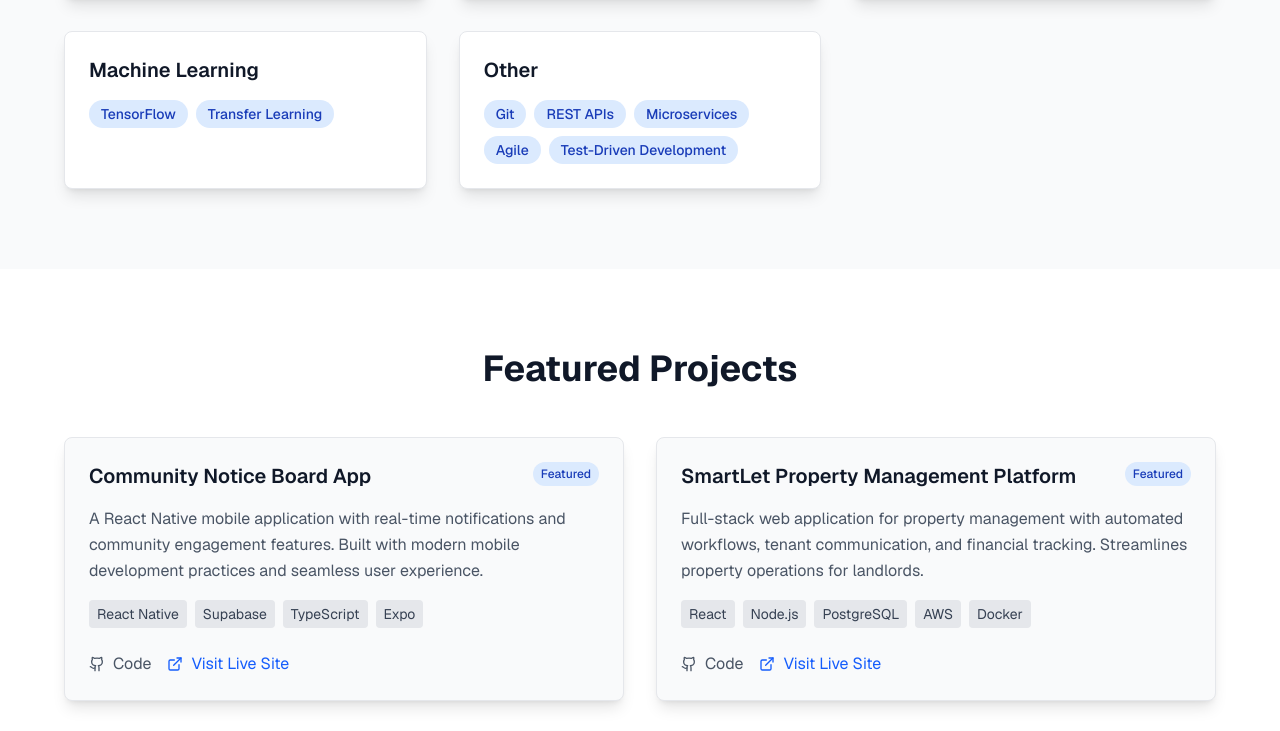
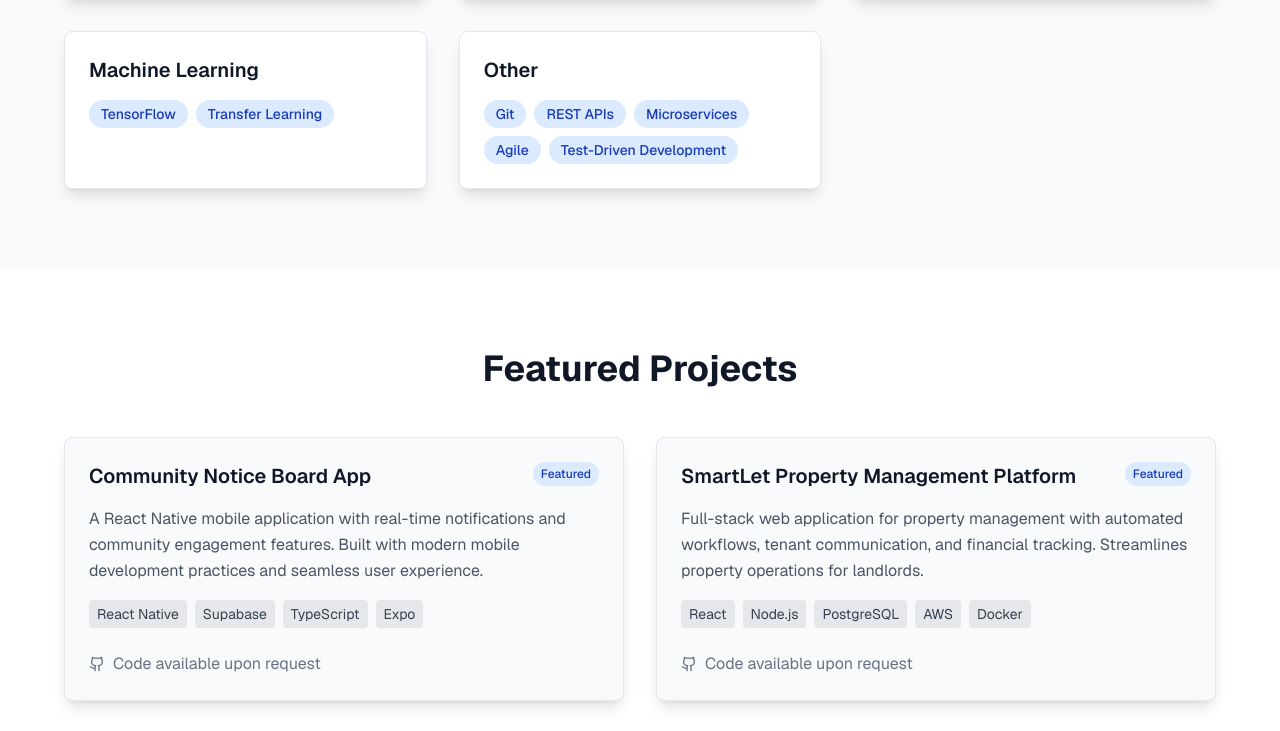
Before and after one commit to balazshetenyi/portfolio-next, a Next.js app: page / in a window 1280 px wide. Shown: the part 2028-2759 px from the top of the page. Built offline with nearby package versions, Linux system fonts and the light colour scheme.

Commit message:
feat: enhance dark mode styles and update project links in ProjectsSection

```diff
--- a/src/app/globals.css
+++ b/src/app/globals.css
@@ -1,31 +1,111 @@
 @import "tailwindcss";
 
-:root {
-  --background: #ffffff;
-  --foreground: #171717;
+body {
+  background-color: white;
+  color: #171717;
+  font-family: var(--font-geist-sans), Arial, Helvetica, sans-serif;
+  transition: background-color 0.3s, color 0.3s;
 }
 
-@theme inline {
-  --color-background: var(--background);
-  --color-foreground: var(--foreground);
-  --font-sans: var(--font-geist-sans);
-  --font-mono: var(--font-geist-mono);
+.dark body {
+  background-color: #0a0a0a !important;
+  color: #ededed !important;
 }
 
-@media (prefers-color-scheme: dark) {
-  :root {
-    --background: #0a0a0a;
-    --foreground: #ededed;
-  }
+/* Explicit dark mode overrides for all components */
+.dark .bg-white {
+  background-color: #0a0a0a !important;
+}
+.dark .bg-gray-50 {
+  background-color: #1f2937 !important;
+}
+.dark .bg-gray-100 {
+  background-color: #374151 !important;
+}
+.dark .bg-gray-800 {
+  background-color: #1f2937 !important;
+}
+.dark .bg-gray-900 {
+  background-color: #0a0a0a !important;
+}
+.dark .bg-white\/80 {
+  background-color: rgba(31, 41, 55, 0.8) !important;
+}
+.dark .bg-gray-900\/80 {
+  background-color: rgba(10, 10, 10, 0.8) !important;
 }
 
-body {
-  background: var(--background);
-  color: var(--foreground);
-  font-family: var(--font-geist-sans), Arial, Helvetica, sans-serif;
+.dark .text-gray-900 {
+  color: #ffffff !important;
+}
+.dark .text-gray-600 {
+  color: #d1d5db !important;
+}
+.dark .text-gray-300 {
+  color: #d1d5db !important;
+}
+.dark .text-gray-400 {
+  color: #9ca3af !important;
+}
+.dark .text-white {
+  color: #ffffff !important;
 }
 
-/* Custom scrollbar for webkit browsers */
+.dark .border-gray-200 {
+  border-color: #374151 !important;
+}
+.dark .border-gray-700 {
+  border-color: #4b5563 !important;
+}
+.dark .border-gray-300 {
+  border-color: #4b5563 !important;
+}
+.dark .border-gray-600 {
+  border-color: #4b5563 !important;
+}
+
+.dark .hover\:bg-gray-50:hover {
+  background-color: #374151 !important;
+}
+.dark .hover\:bg-gray-700:hover {
+  background-color: #374151 !important;
+}
+.dark .hover\:bg-gray-800:hover {
+  background-color: #1f2937 !important;
+}
+
+.dark .hover\:text-gray-900:hover {
+  color: #ffffff !important;
+}
+.dark .hover\:text-gray-100:hover {
+  color: #f3f4f6 !important;
+}
+.dark .hover\:text-white:hover {
+  color: #ffffff !important;
+}
+
+.dark .hover\:border-gray-400:hover {
+  border-color: #6b7280 !important;
+}
+.dark .hover\:border-gray-500:hover {
+  border-color: #6b7280 !important;
+}
+
+/* Gradient backgrounds */
+.dark .from-white {
+  --tw-gradient-from: #0a0a0a !important;
+}
+.dark .to-gray-50 {
+  --tw-gradient-to: #1f2937 !important;
+}
+.dark .from-gray-900 {
+  --tw-gradient-from: #0a0a0a !important;
+}
+.dark .to-gray-800 {
+  --tw-gradient-to: #1f2937 !important;
+}
+
+/* Custom scrollbar */
 ::-webkit-scrollbar {
   width: 8px;
 }
@@ -55,14 +135,13 @@ body {
   background: #9ca3af;
 }
 
-/* Smooth focus transitions */
+/* Focus and selection */
 input:focus,
 textarea:focus {
   outline: none;
   box-shadow: 0 0 0 2px rgba(59, 130, 246, 0.5);
 }
 
-/* Custom selection colors */
 ::selection {
   background-color: rgba(59, 130, 246, 0.2);
 }
--- a/src/app/layout.tsx
+++ b/src/app/layout.tsx
@@ -1,6 +1,7 @@
 import type { Metadata } from "next";
 import { Geist, Geist_Mono } from "next/font/google";
 import "./globals.css";
+import { ThemeProvider } from "@/components/theme-provider";
 
 const geistSans = Geist({
   variable: "--font-geist-sans",
@@ -45,7 +46,9 @@ export default function RootLayout({
       <body
         className={`${geistSans.variable} ${geistMono.variable} antialiased`}
       >
-        {children}
+        <ThemeProvider defaultTheme="light" storageKey="portfolio-theme">
+          {children}
+        </ThemeProvider>
       </body>
     </html>
   );
--- a/src/app/page.tsx
+++ b/src/app/page.tsx
@@ -1,6 +1,5 @@
 "use client";
 
-import { ThemeProvider } from "@/components/theme-provider";
 import { Header } from "@/components/header";
 import { HeroSection } from "@/components/hero-section";
 import { AboutSection } from "@/components/about-section";
@@ -13,7 +12,6 @@ import { Footer } from "@/components/footer";
 
 export default function Home() {
   return (
-    <ThemeProvider defaultTheme="light">
     <div className="min-h-screen bg-white dark:bg-gray-900 transition-colors duration-300">
       <Header />
       <main>
@@ -27,6 +25,5 @@ export default function Home() {
       </main>
       <Footer />
     </div>
-    </ThemeProvider>
   );
 }
--- a/src/components/hero-section.tsx
+++ b/src/components/hero-section.tsx
@@ -62,7 +62,7 @@ export function HeroSection() {
 
             <a
               href="#contact"
-              className="inline-flex items-center px-8 py-3 border-2 border-gray-300 dark:border-gray-600 text-gray-700 dark:text-gray-300 hover:border-gray-400 dark:hover:border-gray-500 font-medium rounded-lg transition-colors duration-200 hover:bg-gray-50 dark:hover:bg-gray-800"
+              className="inline-flex items-center px-8 py-3 border-2 border-blue-300 dark:border-blue-400 text-blue-700 dark:text-blue-300 hover:border-blue-500 dark:hover:border-blue-300 hover:text-blue-800 dark:hover:text-blue-200 font-medium rounded-lg transition-colors duration-200 hover:bg-blue-50 dark:hover:bg-blue-900/30"
             >
               <Mail className="mr-2 h-5 w-5" />
               Contact Me
--- a/src/components/projects-section.tsx
+++ b/src/components/projects-section.tsx
@@ -10,8 +10,8 @@ export function ProjectsSection() {
       description:
         "A React Native mobile application with real-time notifications and community engagement features. Built with modern mobile development practices and seamless user experience.",
       techStack: ["React Native", "Supabase", "TypeScript", "Expo"],
-      githubUrl: "https://github.com/balazs/community-board",
-      liveUrl: "https://community-board.app",
+      githubUrl: null,
+      liveUrl: null,
       featured: true,
     },
     {
@@ -19,8 +19,8 @@ export function ProjectsSection() {
       description:
         "Full-stack web application for property management with automated workflows, tenant communication, and financial tracking. Streamlines property operations for landlords.",
       techStack: ["React", "Node.js", "PostgreSQL", "AWS", "Docker"],
-      githubUrl: "https://github.com/balazs/smartlet",
-      liveUrl: "https://smartlet-demo.com",
+      githubUrl: null,
+      liveUrl: null,
       featured: true,
     },
     {
@@ -37,7 +37,7 @@ export function ProjectsSection() {
       description:
         "Machine learning research project investigating transfer learning techniques for image classification. Achieved 95% accuracy improvement over baseline models.",
       techStack: ["Python", "TensorFlow", "Jupyter", "Scikit-learn", "Pandas"],
-      githubUrl: "https://github.com/balazs/transfer-learning",
+      githubUrl: null,
       liveUrl: null,
       featured: false,
     },
@@ -131,6 +131,12 @@ export function ProjectsSection() {
                       Code
                     </a>
                   )}
+                  {!project.githubUrl && (
+                    <span className="inline-flex items-center text-gray-500 dark:text-gray-500">
+                      <Github className="mr-2 h-4 w-4" />
+                      Code available upon request
+                    </span>
+                  )}
                   {project.liveUrl && (
                     <a
                       href={project.liveUrl}
```
Lines whose indentation alone changed are shown as unchanged.
